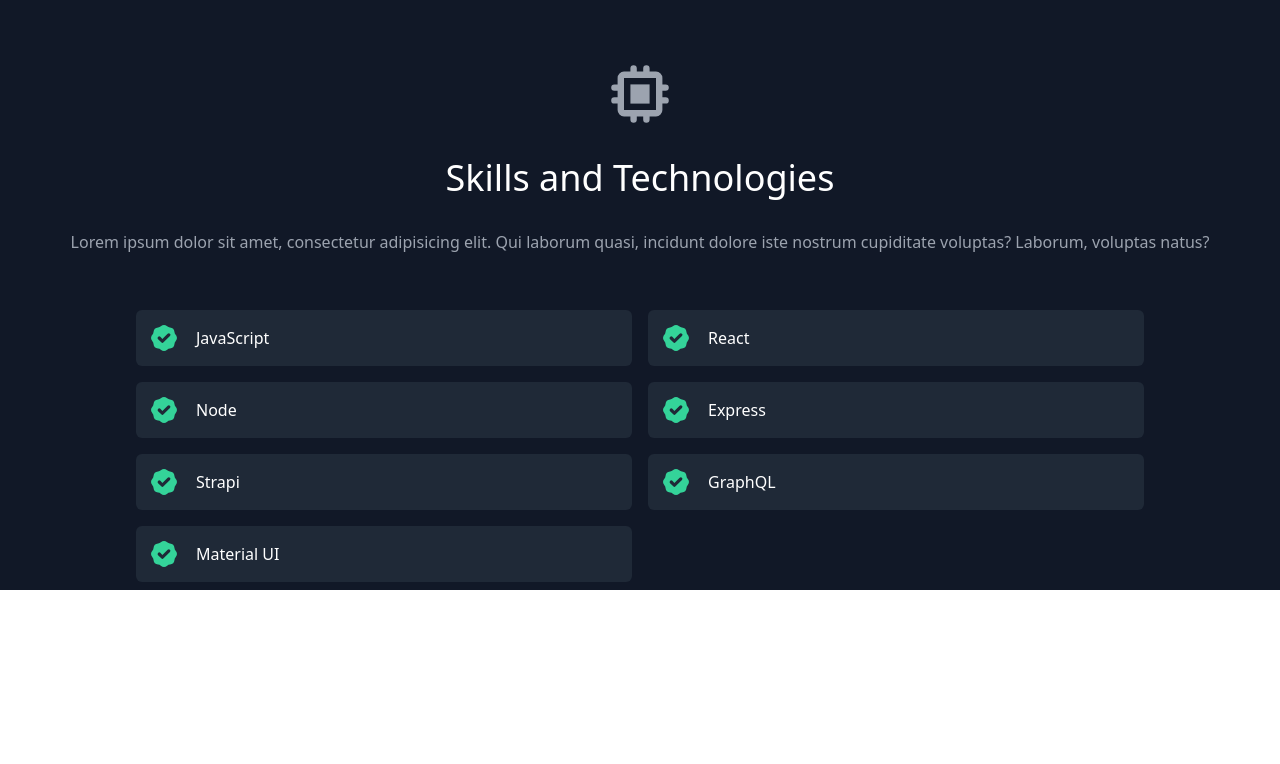
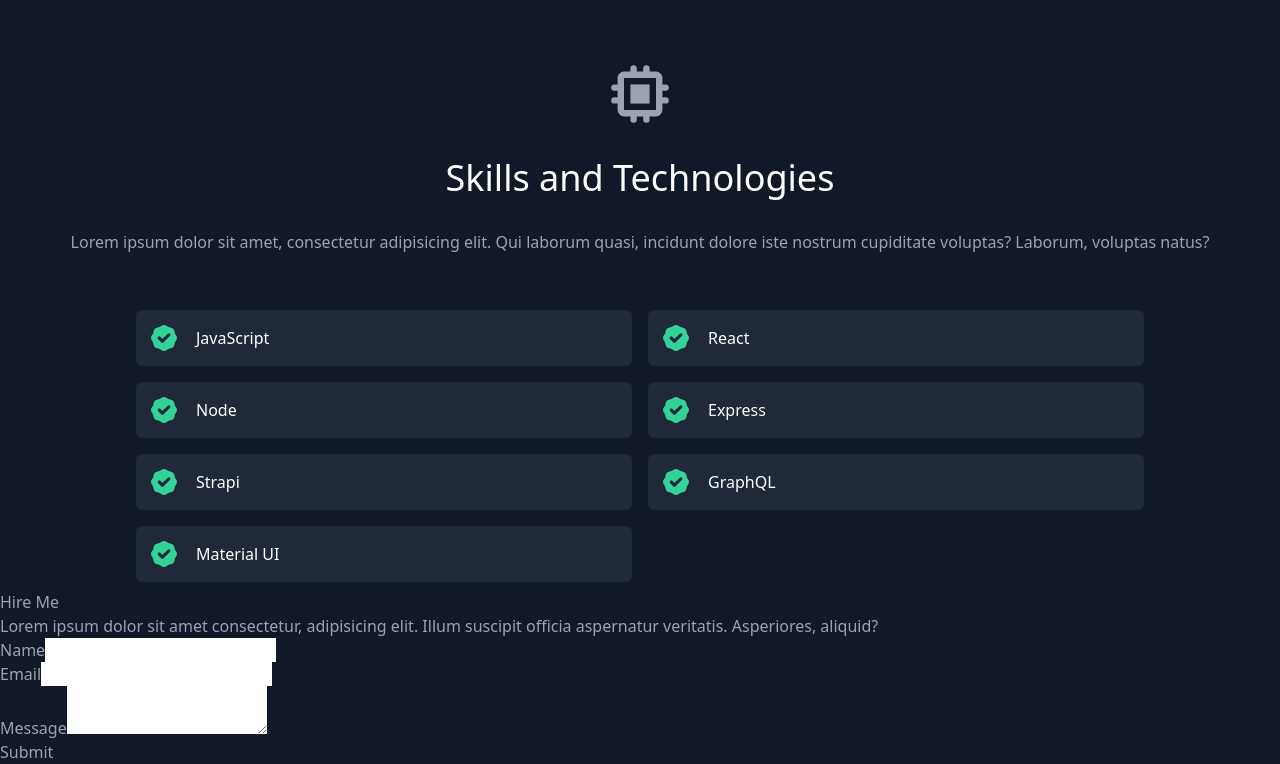
Before and after one commit to DaveRoRa/portfolio-tailwind, a React (Create React App) app: page / in a window 1280 px wide. Shown: the part 1443-2207 px from the top of the page. Before the commit the page ends 2033 px from the top, so only its background shows below. Built offline with nearby package versions, Linux system fonts and the light colour scheme.

Commit message:
Contact added

```diff
--- a/src/App.js
+++ b/src/App.js
@@ -13,6 +13,7 @@
       <About/>
       <Projects/>
       <Skills/>
+      <Contact/>
     </div>
   );
 }
--- a/src/components/Contact.js
+++ b/src/components/Contact.js
@@ -1,6 +1,57 @@
 export default function Contact() {
   return (
-    <div >
-    </div>
+      <section id='contact'>
+        <form
+          netlify
+          name="contact"
+          className="">
+          <h2 className="">
+            Hire Me
+          </h2>
+          <p className="">
+            Lorem ipsum dolor sit amet consectetur, adipisicing elit. Illum
+            suscipit officia aspernatur veritatis. Asperiores, aliquid?
+          </p>
+          <div className="">
+            <label htmlFor="name" className="">
+              Name
+            </label>
+            <input
+              type="text"
+              id="name"
+              name="name"
+              className=""
+            />
+          </div>
+          <div className="">
+            <label htmlFor="email" className="">
+              Email
+            </label>
+            <input
+              type="email"
+              id="email"
+              name="email"
+              className=""
+            />
+          </div>
+          <div className="">
+            <label
+              htmlFor="message"
+              className="">
+              Message
+            </label>
+            <textarea
+              id="message"
+              name="message"
+              className=""
+            />
+          </div>
+          <button
+            type="submit"
+            className="">
+            Submit
+          </button>
+        </form>
+      </section>
   )
 }
--- a/src/data.js
+++ b/src/data.js
@@ -33,23 +33,6 @@
   },
 ];
 
-export const testimonials = [
-  {
-    quote:
-      "Lorem ipsum dolor sit amet consectetur adipisicing elit. Culpa quod necessitatibus quidem impedit facilis? Distinctio laboriosam veritatis recusandae minus. Voluptatum accusantium hic laudantium soluta ea sapiente cupiditate officia maiores itaque.",
-    image: "https://randomuser.me/api/portraits/men/1.jpg",
-    name: "Jesse Hicks",
-    company: "Zoozle",
-  },
-  {
-    quote:
-      "Lorem ipsum dolor sit amet consectetur adipisicing elit. Culpa quod necessitatibus quidem impedit facilis? Distinctio laboriosam veritatis recusandae minus. Voluptatum accusantium hic laudantium soluta ea sapiente cupiditate officia maiores itaque.",
-    image: "https://randomuser.me/api/portraits/men/94.jpg",
-    name: "Ruben Alvarez",
-    company: "Dooble.io",
-  },
-];
-
 export const skills = [
   "JavaScript",
   "React",
```
